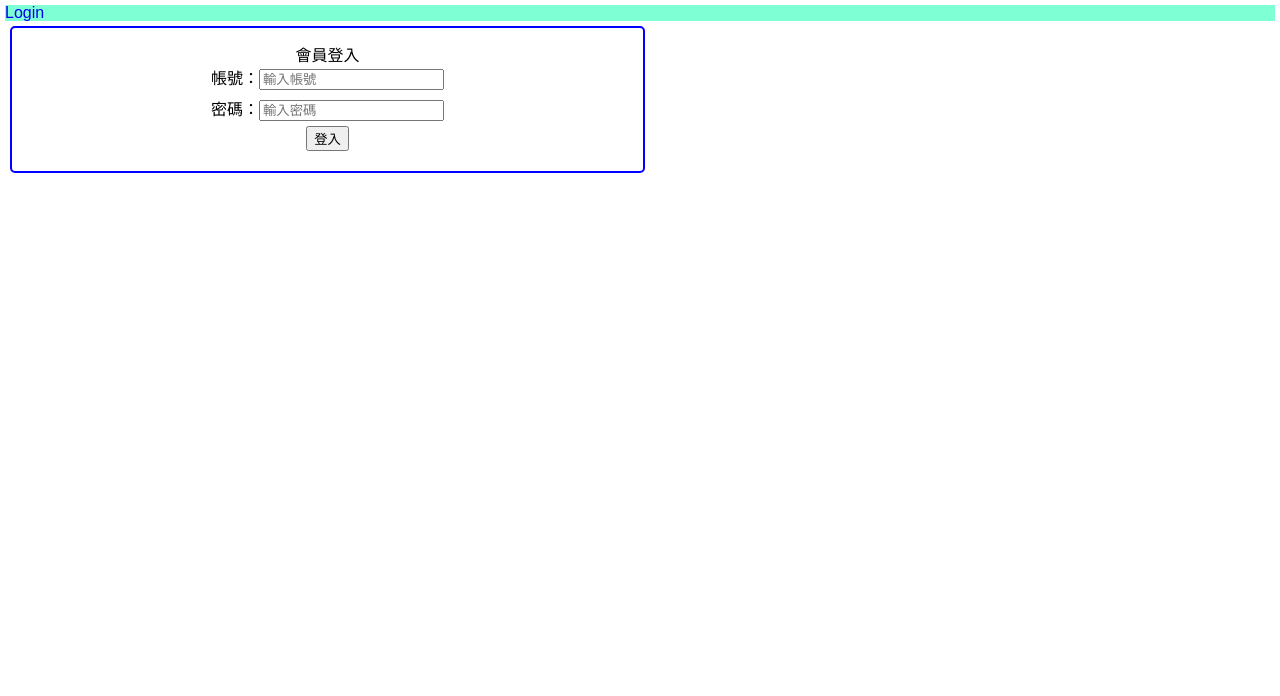
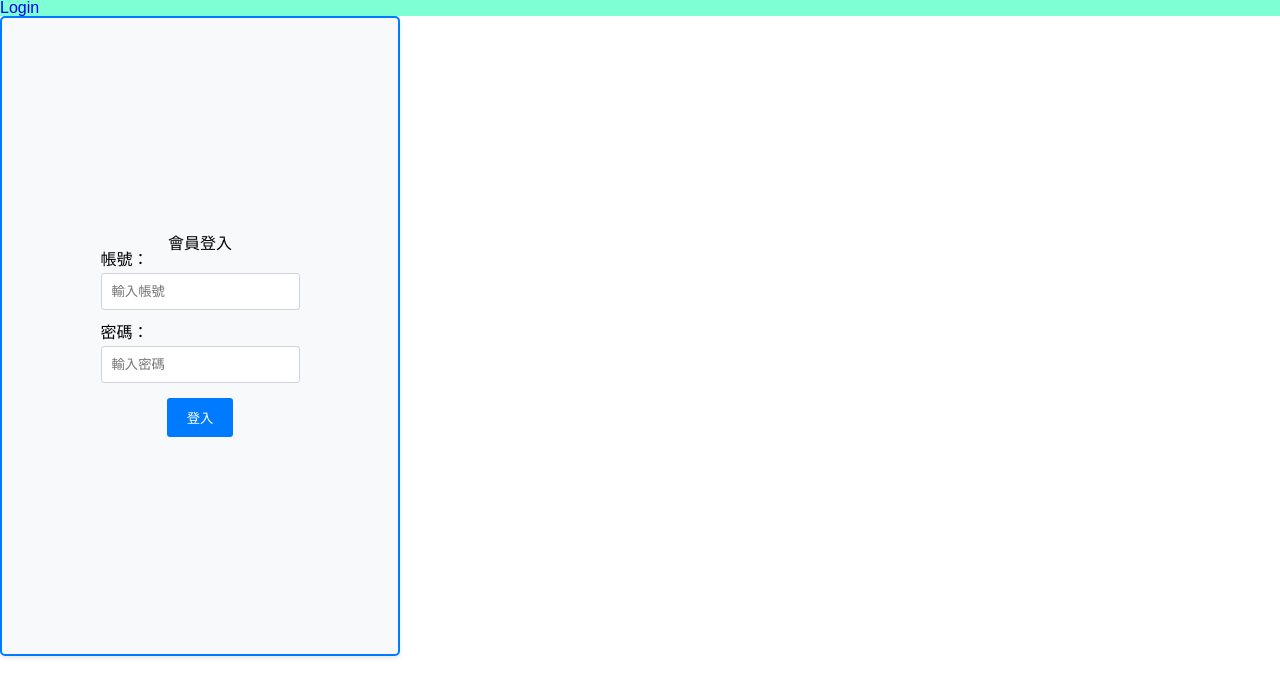
Before and after one commit to henry4682/bendong-fe, a Vue app: page /Login in a window 1280 px wide. Shown: the top 696 px of the page. Built offline with nearby package versions, Linux system fonts and the light colour scheme.

Commit message:
add login warning info

```diff
--- a/src/components/Auth/Login.vue
+++ b/src/components/Auth/Login.vue
@@ -2,10 +2,10 @@
     <div class="login">
         <h1>會員登入</h1>
         <div>
-            <label for="email" >帳號：</label><input v-model="authData.account" type="email" placeholder="輸入帳號">
+            <label for="email" >帳號：<span v-if="warningInfo.account !== ''">{{ warningInfo.account }}</span></label><input v-model="authData.account" type="email" placeholder="輸入帳號">
         </div>
         <div>
-            <label for="password" >密碼：</label><input v-model="authData.password" type="password" placeholder="輸入密碼">
+            <label for="password" >密碼：<span v-if="warningInfo.password !== ''">{{ warningInfo.password }}</span></label><input v-model="authData.password" type="password" placeholder="輸入密碼">
         </div>
         <button @click="handleLogIn">登入</button>
     </div>
@@ -25,29 +25,75 @@ export default{
             account: "",
             password: ""
         });
+        const warningInfo = reactive({
+            account: "",
+            password: "",
+        });
+
+        const emailRegex = /^[^\s@]+@[^\s@]+\.[^\s@]+$/;
 
         const handleLogIn = () => {
+            warningInfo.account = '';
+            warningInfo.password = '';
+            if (authData.account !== 'henry@email.com') {
+                warningInfo.account = "帳號錯誤"
+            }
+            if (!emailRegex.test(authData.account)) {
+                warningInfo.account = "格式錯誤"
+            }
+            if (authData.password !== '123') {
+                warningInfo.password = "密碼錯誤"
+            }
 
-            authStore.login(authData);
+            if (warningInfo.account === '' && warningInfo.password === '') {
+                authStore.login(authData);
+            }
             console.log('Logged in user:', authStore.user);
             router.push('/')
         }
-        return { handleLogIn, authData }
+        return { handleLogIn, authData, warningInfo }
     },
 
 }
 </script>
 <style>
-div{
-    margin: 5px;
-}
 .login {
-    width: 50%;
-    display: flex;
-    flex-direction: column;
-    align-items:center;
-    padding: 20px;
-    border: 2px blue solid;
-    border-radius: 5px;
+  width: 50%;
+  height: 80vh;
+  max-width: 400px; /* 设置最大宽度，避免在小屏幕上过宽 */
+  padding: 20px;
+  border: 2px solid #007bff; /* 使用更具语义的蓝色 */
+  border-radius: 5px;
+  background-color: #f8f9fa; /* 添加浅灰色背景 */
+  box-shadow: 0 2px 5px rgba(0, 0, 0, 0.1); /* 添加阴影 */
+  display: flex;
+  justify-content: center;
+  flex-direction: column;
+  align-items: center;
+
+    label {
+        margin-bottom: 5px;
+        display: block;
+    }
+    span {
+        color: red;
+    }
+
+    input {
+        width: 100%;
+        padding: 10px;
+        margin-bottom: 15px;
+        border: 1px solid #ced4da;
+        border-radius: 3px;
+    }
+
+    button {
+        background-color: #007bff;
+        color: #fff;
+        border: none;
+        padding: 10px 20px;
+        border-radius: 3px;
+        cursor: pointer;
+    }
 }
 </style>
```
